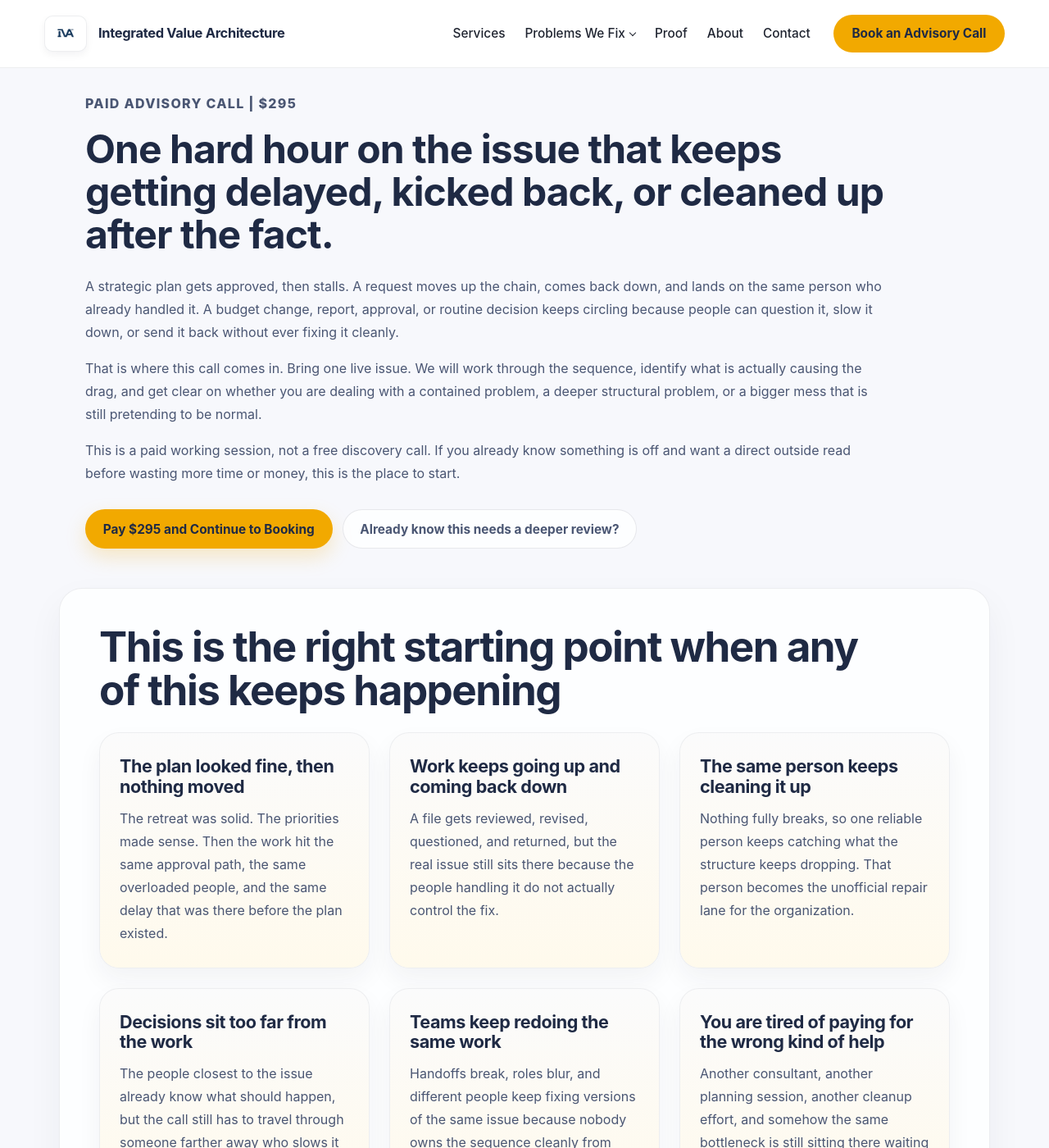
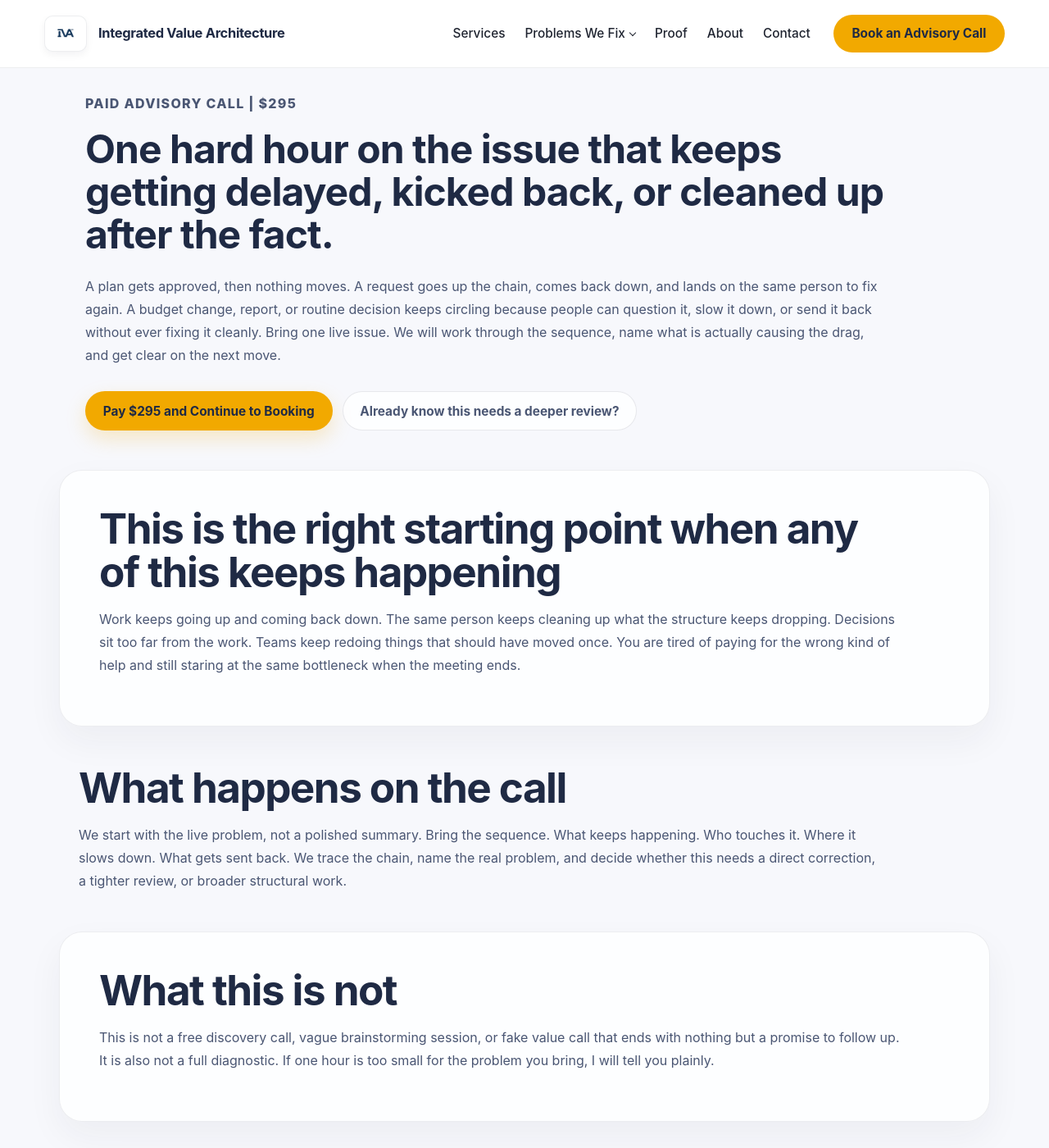
Before and after one commit to efost7873/integratedvaluearchitecture.com, a Jekyll site: the page built from advisory-call.html, in a window 1280 px wide and 1400 px high. Shown: the whole window at 82% size. Built offline with Jekyll 4.4.1, drawn with Linux system fonts in a browser that asks for light colours; some of the changed text lies outside the part shown.

Commit message:
Update advisory-call.html

```diff
--- a/advisory-call.html
+++ b/advisory-call.html
@@ -13,17 +13,11 @@ analytics_page_id: advisory-call
     <p class="eyebrow">Paid Advisory Call | $295</p>
     <h1>One hard hour on the issue that keeps getting delayed, kicked back, or cleaned up after the fact.</h1>
     <p>
-      A strategic plan gets approved, then stalls. A request moves up the chain, comes back down, and lands on the same person who already handled it. A budget change, report, approval, or routine decision keeps circling because people can question it, slow it down, or send it back without ever fixing it cleanly.
-    </p>
-    <p>
-      That is where this call comes in. Bring one live issue. We will work through the sequence, identify what is actually causing the drag, and get clear on whether you are dealing with a contained problem, a deeper structural problem, or a bigger mess that is still pretending to be normal.
-    </p>
-    <p>
-      This is a paid working session, not a free discovery call. If you already know something is off and want a direct outside read before wasting more time or money, this is the place to start.
+      A plan gets approved, then nothing moves. A request goes up the chain, comes back down, and lands on the same person to fix again. A budget change, report, or routine decision keeps circling because people can question it, slow it down, or send it back without ever fixing it cleanly. Bring one live issue. We will work through the sequence, name what is actually causing the drag, and get clear on the next move.
     </p>
     <div class="cta-block">
       <a class="button primary" href="/book-advisory-call/">Pay $295 and Continue to Booking</a>
-      <a class="button secondary" href="https://outlook.office.com/book/IntegratedValueArchitectureLLC@integratedvaluearchitecture.com/s/4MdCAdMHr0CnE1uncRa2Kg2?ismsaljsauthenabled">Already know this needs a deeper review?</a>
+      <a class="button secondary" href="/fixed-fee-review/">Already know this needs a deeper review?</a>
     </div>
   </div>
 </section>
@@ -31,62 +25,9 @@ analytics_page_id: advisory-call
 <section class="section alt">
   <div class="container narrow">
     <h2>This is the right starting point when any of this keeps happening</h2>
-
-    <div class="card-grid three-up">
-      <article class="info-card">
-        <div class="card-link">
-          <h3>The plan looked fine, then nothing moved</h3>
-          <p>
-            The retreat was solid. The priorities made sense. Then the work hit the same approval path, the same overloaded people, and the same delay that was there before the plan existed.
-          </p>
-        </div>
-      </article>
-
-      <article class="info-card">
-        <div class="card-link">
-          <h3>Work keeps going up and coming back down</h3>
-          <p>
-            A file gets reviewed, revised, questioned, and returned, but the real issue still sits there because the people handling it do not actually control the fix.
-          </p>
-        </div>
-      </article>
-
-      <article class="info-card">
-        <div class="card-link">
-          <h3>The same person keeps cleaning it up</h3>
-          <p>
-            Nothing fully breaks, so one reliable person keeps catching what the structure keeps dropping. That person becomes the unofficial repair lane for the organization.
-          </p>
-        </div>
-      </article>
-
-      <article class="info-card">
-        <div class="card-link">
-          <h3>Decisions sit too far from the work</h3>
-          <p>
-            The people closest to the issue already know what should happen, but the call still has to travel through someone farther away who slows it down or sends it back worse.
-          </p>
-        </div>
-      </article>
-
-      <article class="info-card">
-        <div class="card-link">
-          <h3>Teams keep redoing the same work</h3>
-          <p>
-            Handoffs break, roles blur, and different people keep fixing versions of the same issue because nobody owns the sequence cleanly from start to finish.
-          </p>
-        </div>
-      </article>
-
-      <article class="info-card">
-        <div class="card-link">
-          <h3>You are tired of paying for the wrong kind of help</h3>
-          <p>
-            Another consultant, another planning session, another cleanup effort, and somehow the same bottleneck is still sitting there waiting when the meeting ends.
-          </p>
-        </div>
-      </article>
-    </div>
+    <p>
+      Work keeps going up and coming back down. The same person keeps cleaning up what the structure keeps dropping. Decisions sit too far from the work. Teams keep redoing things that should have moved once. You are tired of paying for the wrong kind of help and still staring at the same bottleneck when the meeting ends.
+    </p>
   </div>
 </section>
 
@@ -94,40 +35,8 @@ analytics_page_id: advisory-call
   <div class="container narrow">
     <h2>What happens on the call</h2>
     <p>
-      We start with the live problem, not a polished summary of the organization. You do not need a deck. You do not need to clean up the language first. You do not need to package the issue into consultant-safe wording before we can talk about it.
+      We start with the live problem, not a polished summary. Bring the sequence. What keeps happening. Who touches it. Where it slows down. What gets sent back. We trace the chain, name the real problem, and decide whether this needs a direct correction, a tighter review, or broader structural work.
     </p>
-    <p>
-      Bring the sequence. What keeps happening. Who touches it. Where it slows down. What gets sent back. Who has to wait. Who ends up fixing it after the official process runs out of usefulness.
-    </p>
-
-    <div class="card-grid three-up">
-      <article class="info-card">
-        <div class="card-link">
-          <h3>We trace the chain</h3>
-          <p>
-            We walk through where the work starts, where it gets held, who can block it, and who is still accountable when it comes back wrong or late.
-          </p>
-        </div>
-      </article>
-
-      <article class="info-card">
-        <div class="card-link">
-          <h3>We name the real problem</h3>
-          <p>
-            Sometimes the issue is smaller than it feels. Sometimes it is obviously structural. Either way, the goal is to stop guessing and get clear.
-          </p>
-        </div>
-      </article>
-
-      <article class="info-card">
-        <div class="card-link">
-          <h3>We decide the next move</h3>
-          <p>
-            You leave knowing whether this needs a direct correction, a tighter defined review, or broader structural work that should not be handled through one more casual conversation.
-          </p>
-        </div>
-      </article>
-    </div>
   </div>
 </section>
 
@@ -135,22 +44,7 @@ analytics_page_id: advisory-call
   <div class="container narrow">
     <h2>What this is not</h2>
     <p>
-      This is not a free discovery call disguised as value. It is not a vague brainstorming session. It is not a sales conversation where you do all the explaining and leave with nothing but a polite promise to circle back.
-    </p>
-    <p>
-      It is also not a full diagnostic. If the issue clearly runs across reporting lines, policy, board material, budgets, staffing, or repeated breakdowns in different parts of the organization, I will tell you plainly if one hour is not enough. I am not going to pretend a short call can do the work of a real review just because people enjoy blurring that line when money is involved.
-    </p>
-  </div>
-</section>
-
-<section class="section">
-  <div class="container narrow">
-    <h2>What you leave with</h2>
-    <p>
-      You leave with a clearer read of what is actually causing the delay, rework, or decision drag. You leave with a direct outside judgment on whether the problem looks narrow, structural, or somewhere in between. You leave with a cleaner sense of what to do next instead of one more round of internal guessing.
-    </p>
-    <p>
-      Sometimes that next step is a direct correction. Sometimes it is a tighter review of the issue. Sometimes it is obvious that one hour is too small because the same problem is showing up in more than one place. When that is true, I will tell you.
+      This is not a free discovery call, vague brainstorming session, or fake value call that ends with nothing but a promise to follow up. It is also not a full diagnostic. If one hour is too small for the problem you bring, I will tell you plainly.
     </p>
   </div>
 </section>
@@ -159,14 +53,11 @@ analytics_page_id: advisory-call
   <div class="container narrow">
     <h2>Start with the issue that keeps coming back.</h2>
     <p>
-      One dragged-out approval is enough. One stalled initiative is enough. One person quietly holding the place together is enough. You do not need to solve the whole organization before you book the hour.
-    </p>
-    <p>
-      If you already know the problem goes beyond one conversation, skip the smaller step and go straight to the fixed-fee review path.
+      You do not need to solve the whole organization before you book the hour. If one approval loop, stalled initiative, or cleanup burden keeps showing up, that is enough to start.
     </p>
     <div class="cta-block">
       <a class="button primary" href="/book-advisory-call/">Pay $295 and Continue to Booking</a>
-      <a class="button secondary" href="https://outlook.office.com/book/IntegratedValueArchitectureLLC@integratedvaluearchitecture.com/s/4MdCAdMHr0CnE1uncRa2Kg2?ismsaljsauthenabled">Start the Fixed-Fee Review</a>
+      <a class="button secondary" href="/fixed-fee-review/">Start the Fixed-Fee Review</a>
     </div>
   </div>
 </section>
```
